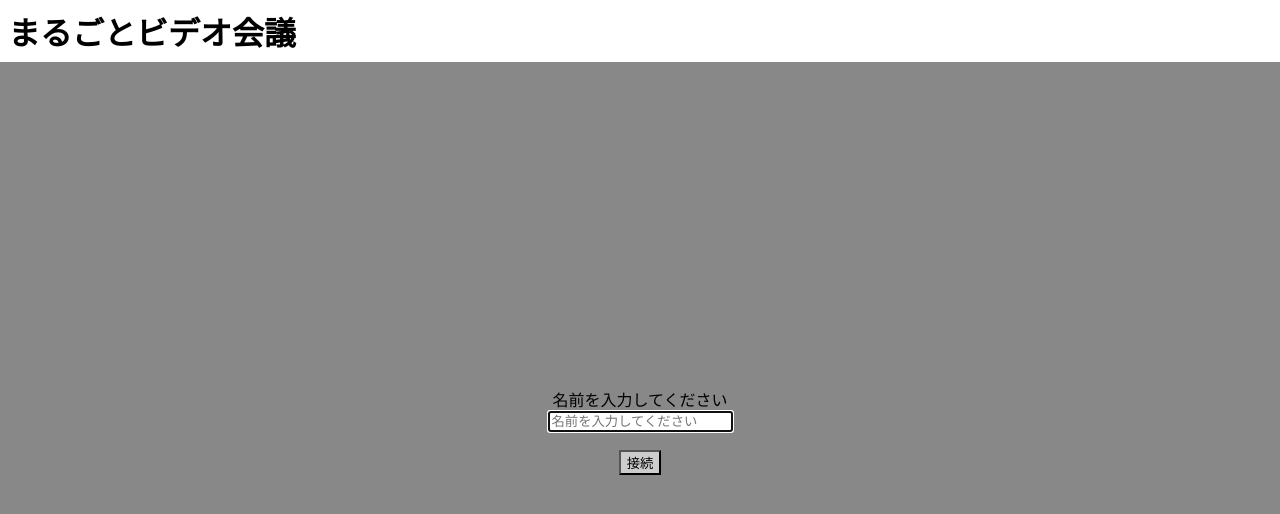
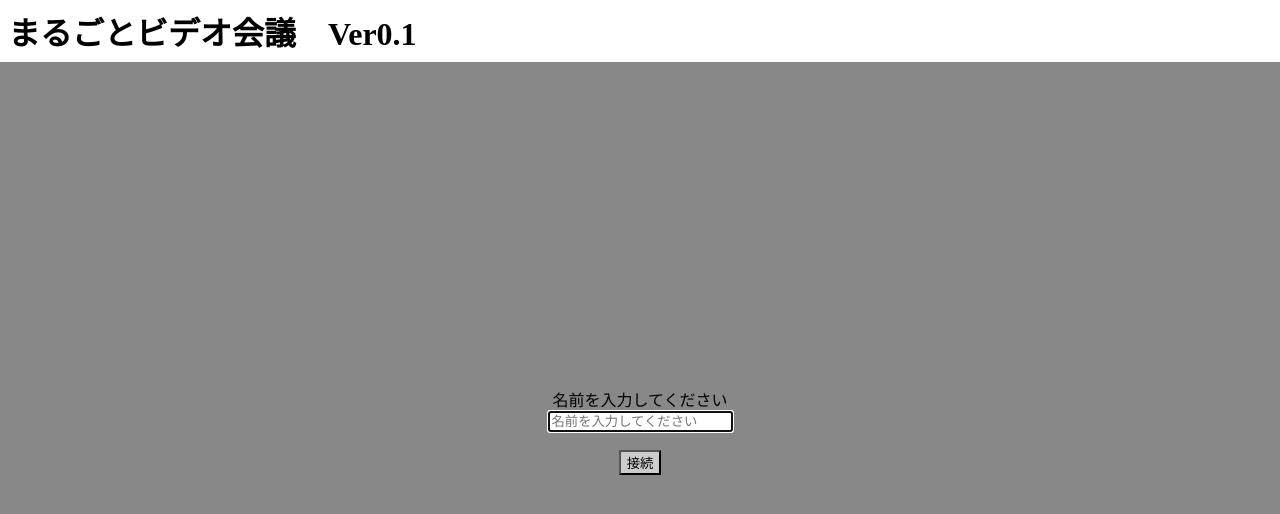
Before and after one commit to TakatoshiYanagisawa/MRGVideoMeeting, a website: page public/index.html in a window 1280 px wide. Drawn offline with nearby package versions, Linux system fonts and the light colour scheme; no server answers.

Commit message:
Version追加

```diff
--- a/public/index.html
+++ b/public/index.html
@@ -23,7 +23,7 @@
     </style>
 </head>
 <body style="display: flex; flex-direction: column; width: 100%; height: 100%; margin: 0;">
-    <h1 style="margin: 8px">まるごとビデオ会議</h1>
+    <h1 style="margin: 8px">まるごとビデオ会議　Ver0.1</h1>
 
     <div style="flex: 1;">
         <div id="div_join_screen">
```
